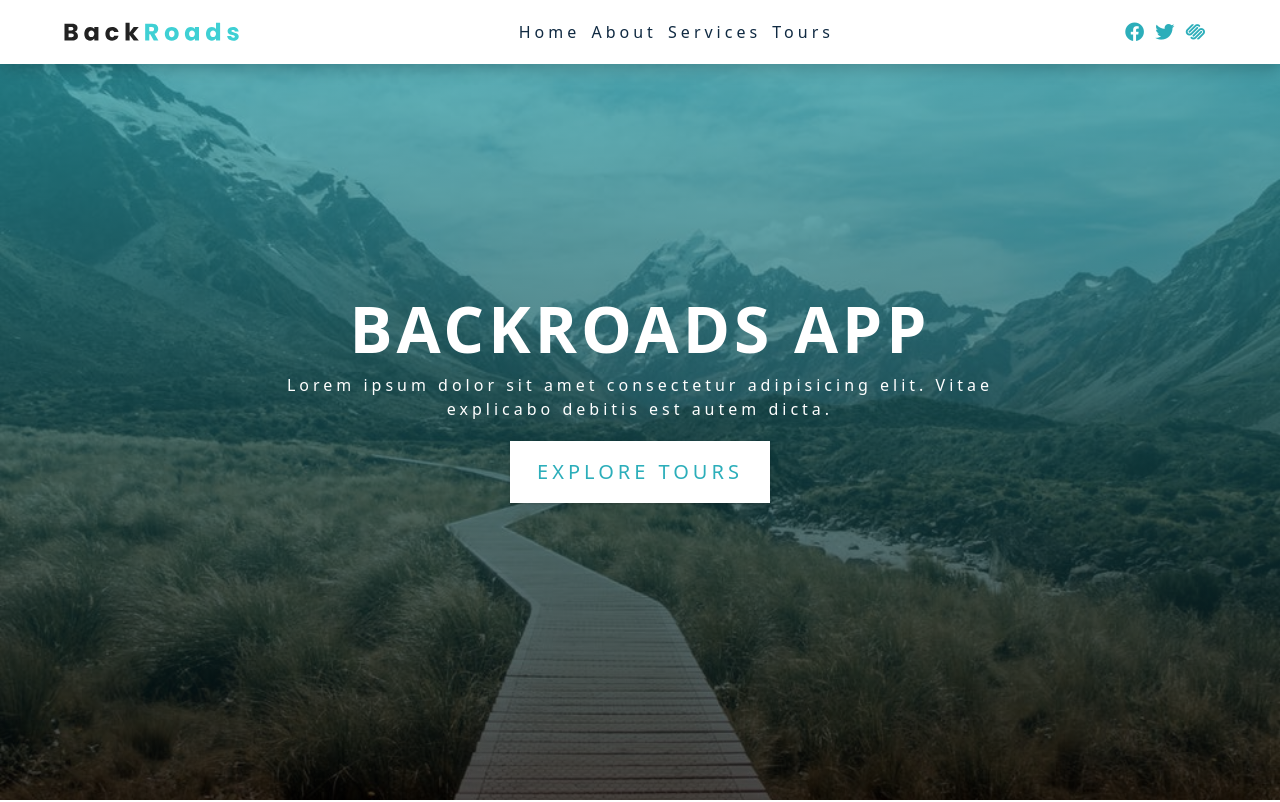
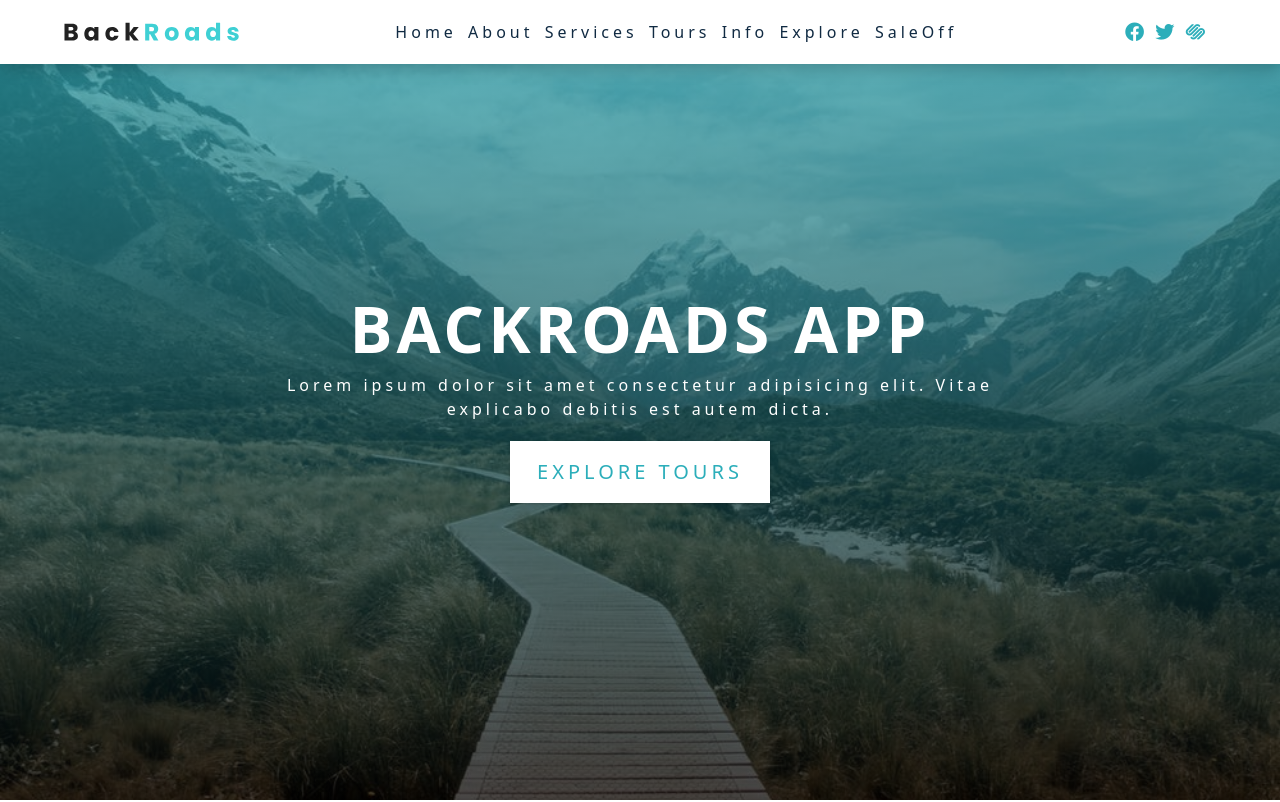
Before and after one commit to PhanNguyenDucTrung/temp-backroads-app, a React (Create React App) app: page / in a window 1280 px wide. Shown: the top 802 px of the page. Built offline with nearby package versions, Linux system fonts and the light colour scheme.

Commit message:
add 3 page links

```diff
--- a/src/data.js
+++ b/src/data.js
@@ -7,6 +7,9 @@ export const pageLinks = [
     { id: 2, href: '#about', text: 'about' },
     { id: 3, href: '#services', text: 'services' },
     { id: 4, href: '#tours', text: 'tours' },
+    { id: 5, href: '#tours', text: 'info' },
+    { id: 6, href: '#tours', text: 'explore' },
+    { id: 7, href: '#tours', text: 'saleOff' },
 ];
 
 export const socialLinks = [
```
